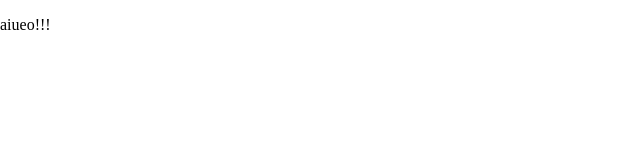
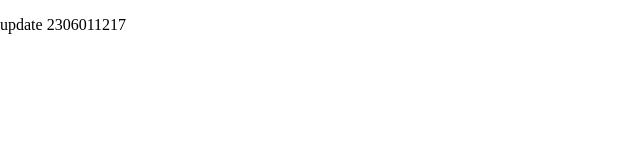
Before and after one commit to AKMaaa/webAR-ProtType, a plain HTML site: page index.html in a window 1280 px wide. Shown: the whole page, without its empty margins (0-640 px from the left). Drawn offline with Linux system fonts and the light colour scheme.

Commit message:
update info

```diff
--- a/index.html
+++ b/index.html
@@ -50,7 +50,7 @@
         <!-- AR用のカメラを置く -->
         <a-entity camera></a-entity>
 
-        <p>aiueo!!!</p>
+        <p>update 2306011217</p>
     </a-scene>
 </body>
 
```
